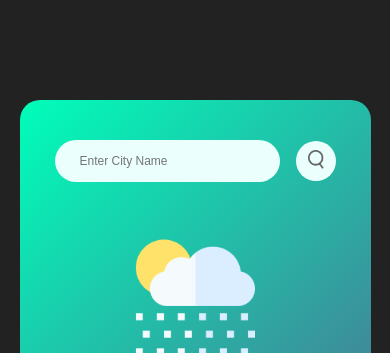
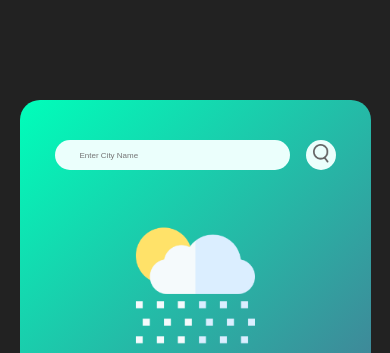
Before and after one commit to abhijitchaudharii/Weather-Report, a plain HTML site: page index.html in a window 390 px wide. Shown: the top 353 px of the page. Drawn offline with Linux system fonts and the light colour scheme.

Commit message:
Update styles.css

```diff
--- a/styles.css
+++ b/styles.css
@@ -103,13 +103,13 @@ body{
         font-size: 14px;
     }
     .search input{
-        font-size: 12px;
-        height: 42px;
+        font-size: 8px;
+        height: 30px;
     }
 
     .search button{
-        width: 40px;
-        height: 40px;
+        width: 30px;
+        height: 30px;
 
     }
     .search button img{
```
